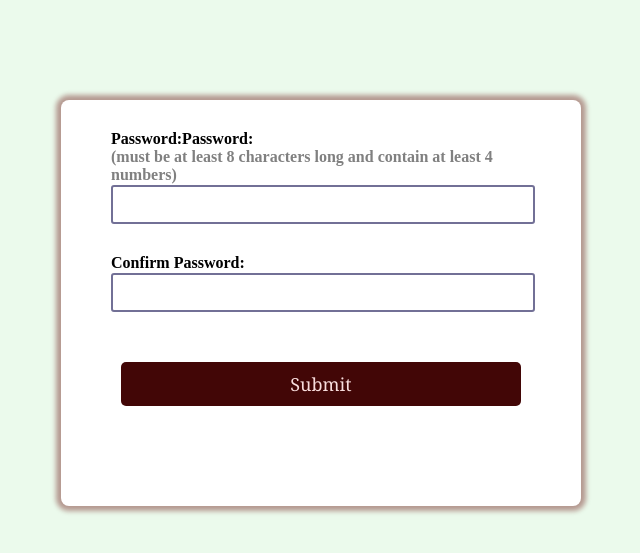
After one commit to HRChiam/TT1L-06_Eb_Comment, a Flask app: page /reset_password_form in a window 1280 px wide. The commit adds this page. Shown: the top 553 px of the page, without its empty margins (319-959 px from the left). Run offline with Flask 3, Linux system fonts and the light colour scheme.

Commit message:
forget password

```diff
--- a/layout/app.py
+++ b/layout/app.py
@@ -1,15 +1,30 @@
 from datetime import datetime
 from flask import Flask, request, render_template , request, redirect, session, url_for
 from flask_sqlalchemy import SQLAlchemy
-from flask_mail import Message
-from flask_mail import Mail
+from flask_mail import Message ,Mail
+from itsdangerous import TimedJSONWebSignatureSerializer as Serializer
+from itsdangerous import URLSafeTimedSerializer
+
 
 app = Flask(__name__, template_folder='templates')
-app.config['SQLALCHEMY_DATABASE_URI'] = 'sqlite:///users.db'  # SQLite database file
+app.config['SQLALCHEMY_DATABASE_URI'] = 'sqlite:///users.db'
+app.config['SECRET_KEY'] = 'your_secret_key_here'
+
+app.config['MAIL_SERVER'] = 'smtp-mail.outlook.com'
+app.config['MAIL_PORT'] = 587
+app.config['MAIL_USE_TLS'] = True
+app.config['MAIL_USE_SSL']= False
+app.config['MAIL_USERNAME'] = 'ebcomment123@outlook.my'
+app.config['MAIL_PASSWORD'] = 'hjszkqeytfsdnldp'
+app.config['MAIL_DEFAULT_SENDER'] ='ebcomment123@outlook.my'
+
 app.secret_key = 'your_secret_key_here'
+app.config['SECRET_KEY'] = 'your_secret_key'
+app.config['SECURITY_PASSWORD_SALT'] = 'your_salt'
+
 db = SQLAlchemy(app)
-
-
+mail = Mail(app)
+serializer = URLSafeTimedSerializer(app.config['SECRET_KEY'])
 
 @app.route('/')
 def home():
@@ -44,6 +59,16 @@ def student():
 @app.route('/lec')
 def lec():
     return render_template('lec.html')
+
+
+@app.route('/reset_password_form')
+def reset_password_form():
+    return render_template ('reset_password_form.html')
+
+
+@app.route('/invalid')
+def invalid():
+    return render_template('invalid.html')
 
 
 
@@ -117,6 +142,8 @@ def process_signin():
     return render_template('signin.html')
 
 
+
+
 @app.route('/logout', methods=['POST'])
 def logout():
     session.clear()
@@ -124,15 +151,80 @@ def logout():
 
 
 
-# @app.route('/reset_password', methods=['POST'])
-# def reset_password():
-#     email = request.form['email']
 
-#     msg = Message('Password Reset', recipients=[email])
-#     msg.body = 'To reset your password, click on the following link: http://example.com/reset_password_token'
-#     mail.send(msg)
 
-#     return 'Password reset email sent successfully. Check your email inbox.'
+@app.route('/reset_password', methods=['GET', 'POST'])
+def reset_password():
+    if request.method == 'POST':
+        email = request.form['email']
+
+        token = generate_reset_token(email)
+
+
+        send_reset_email(email, token)
+
+
+        success_message = 'Password reset email had sent successfully. Kindly check your email inbox.'
+        return render_template('forgot.html', success=success_message)
+
+    return render_template('forgot.html')
+
+@app.route('/reset_password/<token>', methods=['GET', 'POST'])
+def reset_password_with_token(token):
+    email = confirm_reset_token(token)
+    if email:
+        if request.method == 'POST':
+
+            return redirect(url_for('login'))
+        return render_template('reset_password_form.html')
+    else:
+
+        return render_template('invalid.html')
+
+
+
+def generate_reset_token(email):
+    return serializer.dumps(email, salt=app.config['SECURITY_PASSWORD_SALT'])
+
+def confirm_reset_token(token, expiration=120):
+    try:
+        email = serializer.loads(token, salt=app.config['SECURITY_PASSWORD_SALT'], max_age=expiration)
+        return email
+    except:
+        return None
+
+def send_reset_email(email, token):
+    reset_link = url_for('reset_password_with_token', token=token, _external=True)
+    msg = Message(
+        'Password Reset',
+        recipients=[email],
+        body=f'We have received a request to reset your password.\n\n'
+             f'To reset your password, click on the following link: {reset_link}\n\n'
+             '---Eb_Comment Team---',
+        sender=app.config['MAIL_DEFAULT_SENDER']
+    )
+    mail.send(msg)
+
+
+@app.route('/reset_form', methods=['POST'])
+def reset_form():
+    if request.method == 'POST':
+        password = request.form['password']
+        confirm_password = request.form['confirm_password']
+
+        error= {}
+
+
+        if not (len(password) >= 8 and sum(c.isdigit() for c in password) >= 4) or password != confirm_password:
+            error['password'] = "Password does not match or does not meet requirements"
+            return render_template('reset_password_form.html',error=error )
+        else:
+
+            success_message = "Password has been updated"
+            return render_template('reset_password_form.html', success=success_message)
+
+
+    return render_template('reset_password_form.html')
 
 
 
--- a/layout/static/logsign.css
+++ b/layout/static/logsign.css
@@ -338,13 +338,13 @@ input[type = "submit"]:hover {
 }
 
 .reset-password-btn {
-    background-color: #0e365f; /* Matches the blue color of other buttons */
+    background-color: #0e365f;
     border-color: #0b2947;
 }
 
 
 .reset-password-btn:hover {
-    background-color: #7a091c; /* Darker shade of blue */
+    background-color: #7a091c;
     border-color: #380303;
 }
 
@@ -352,3 +352,36 @@ input[type = "submit"]:hover {
 .photo-button{
     margin-top: 20px;
 }
+
+.success-box {
+    margin-top: 20px;
+    background-color: #d4edda;
+    color: #155724;
+    border: 1px solid #c3e6cb;
+    padding: 5px;
+    margin-left: 20px;
+
+}
+
+.expired-msg{
+    text-align: center;
+    font-size: 50px;
+    color: #420606;
+    margin-top: 200px;
+}
+
+
+.invalid-background{
+    background-color: rgb(235, 250, 236);
+}
+
+
+.box-reset {
+    max-width: 400px;
+    margin: 100px auto;
+    margin-top: 100px;
+    padding: 30px 70px 100px 50px;
+    background-color: #fff;
+    border-radius: 8px;
+    box-shadow: 0 0 5px 5px rgba(100, 7, 7, 0.4);
+}
--- /dev/null
+++ b/layout/templates/reset_password_form.html
@@ -0,0 +1,40 @@
+<!DOCTYPE html>
+<html lang="en">
+<head>
+    <meta charset="UTF-8">
+    <meta name="viewport" content="width=device-width, initial-scale=1.0">
+    <title>Reset Password </title>
+    <link href="../static/logsign.css" rel="stylesheet">
+
+</head>
+<body>
+
+    <body class="invalid-background"></body>
+
+    <div class="box-reset">
+
+            <form action="/reset_form" method="post">
+            <label for="password">Password:Password:<div class="grey">(must be at least 8 characters long and contain at least 4 numbers)</div></label>
+            <input type="password" name="password" id="password" required><br>
+
+            <label for="confirm_password">Confirm Password:</label>
+            <input type="password" name="confirm_password" id="confirm_password" required><br>
+
+            {% if error and error.password %}
+            <p class="error-message">{{ error.password }}</p>
+            {% endif %}
+
+            <input class="submit-reset" type="submit" value="Submit">
+        </form>
+
+
+        {% if success %}
+        <div class="success-box">
+            <p>{{ success }}</p>
+        </div>
+    {% endif %}
+
+
+    </div>
+</body>
+</html>
```
Also changed, not shown: layout/templates/forgot.html (+6 -1 lines), layout/templates/invalid.html (added, +19 -0 lines).
